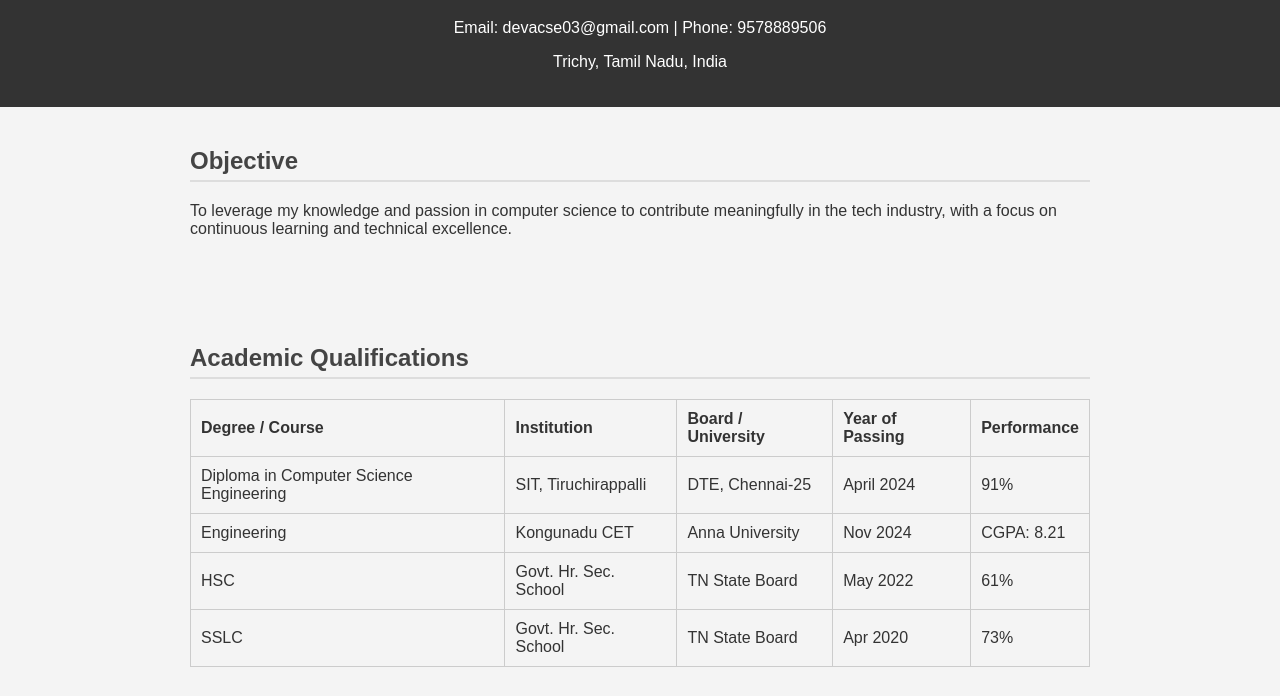
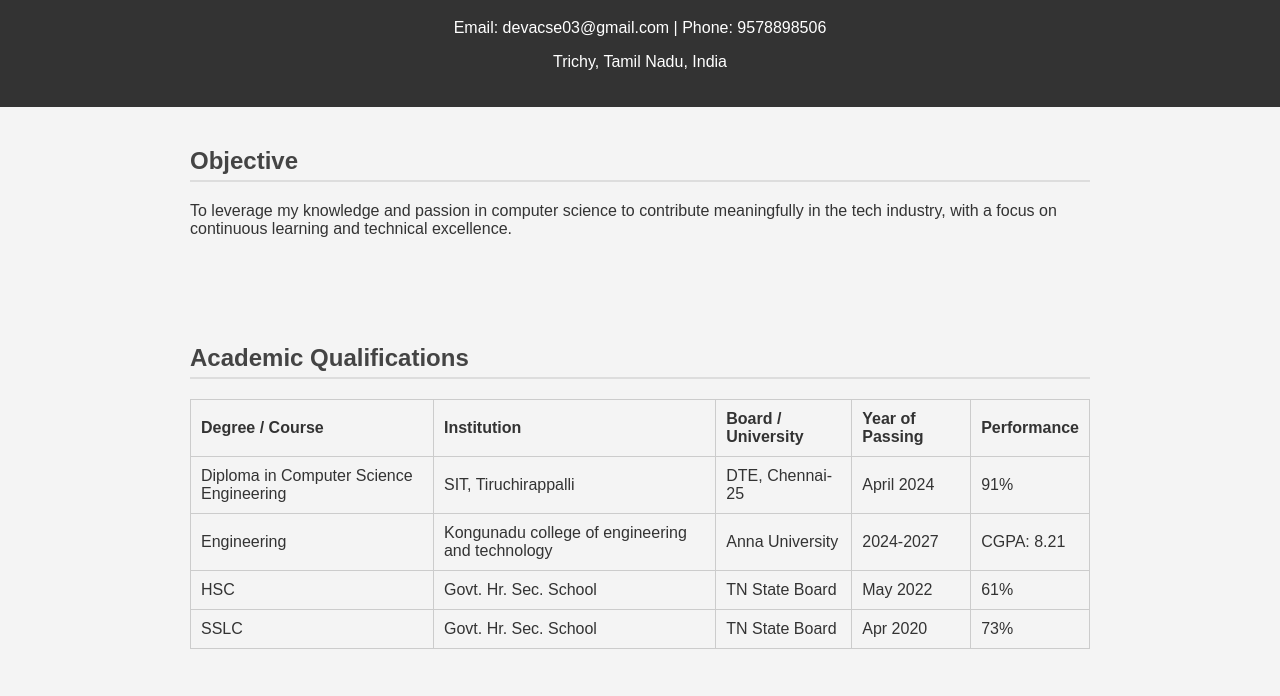
Before and after one commit to deva548/portfolio, a plain HTML site: page pro.html in a window 1280 px wide. Shown: the part 81-777 px from the top of the page. Drawn offline with Linux system fonts and the light colour scheme.

Commit message:
Update pro.html

```diff
--- a/pro.html
+++ b/pro.html
@@ -51,7 +51,7 @@
 <body>
     <header>
         <h1>S. Devadharshini</h1>
-        <p>Email: devacse03@gmail.com | Phone: 9578889506</p>
+        <p>Email: devacse03@gmail.com | Phone: 9578898506</p>
         <p>Trichy, Tamil Nadu, India</p>
     </header><section class="info">
     <h2>Objective</h2>
@@ -77,9 +77,9 @@
         </tr>
         <tr>
             <td>Engineering</td>
-            <td>Kongunadu CET</td>
+            <td>Kongunadu college of engineering and technology</td>
             <td>Anna University</td>
-            <td>Nov 2024</td>
+            <td>2024-2027</td>
             <td>CGPA: 8.21</td>
         </tr>
         <tr>
```
